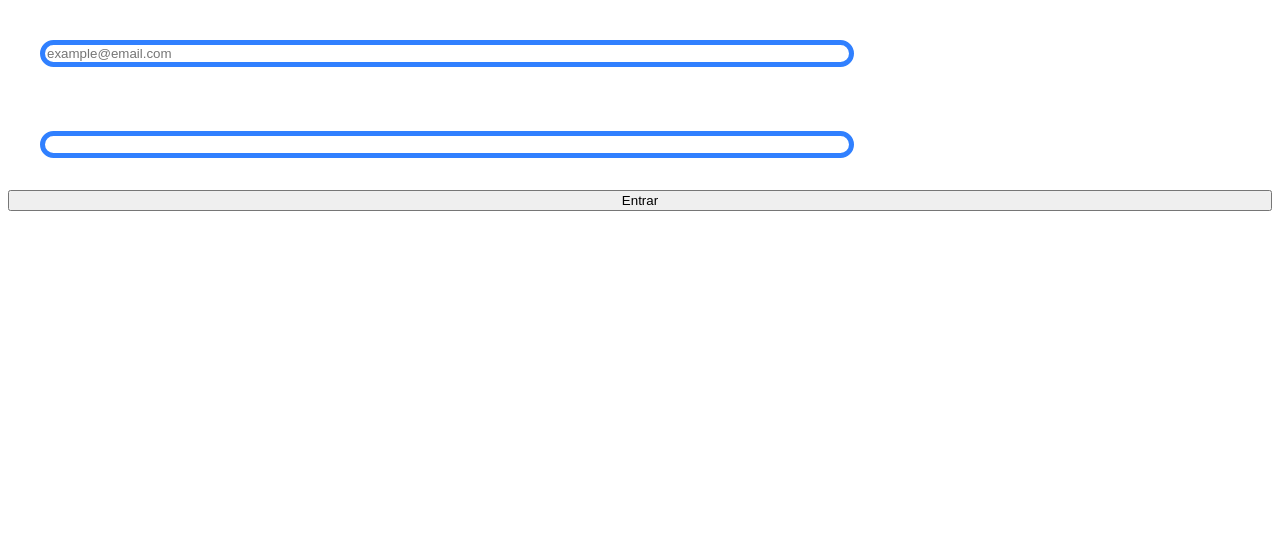
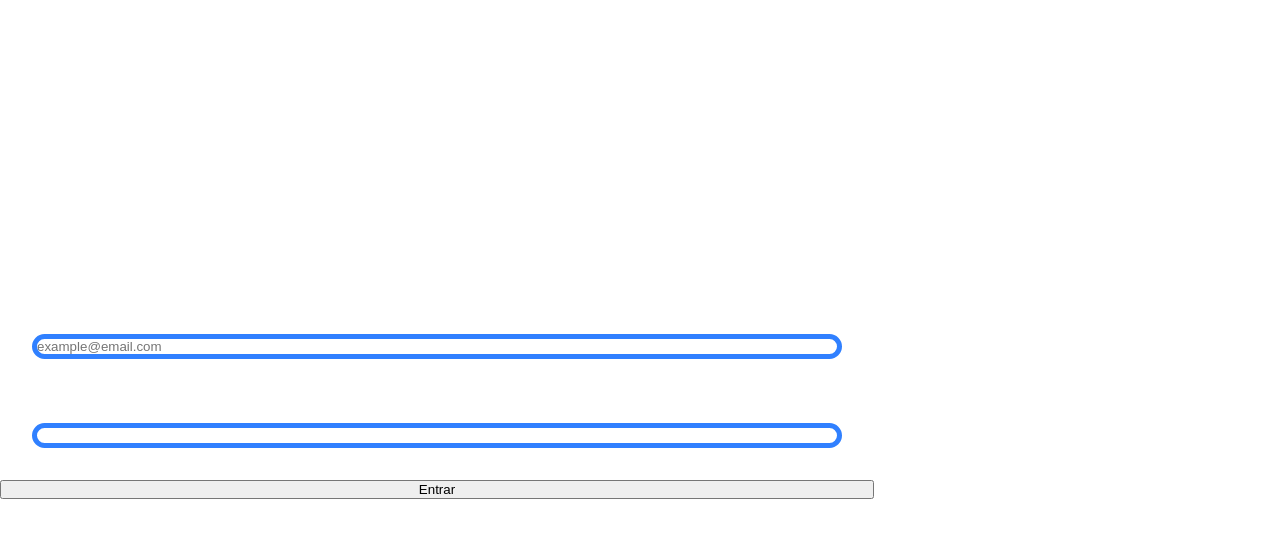
Before and after one commit to pamellapereto/pi-gastronomiabkp, a website with bundled scripts: page public/index.html in a window 1280 px wide. Built offline with nearby package versions, Linux system fonts and the light colour scheme.

Commit message:
estilização da tela de login

```diff
--- a/src/view/app.js
+++ b/public/app.js
@@ -1,5 +1,5 @@
 import renderLoginPage from
-"./pages/login.js";
+"../src/view/pages/login.js";
 
 const app = document.querySelector('#root');
 app.replaceChildren(renderLoginPage());
--- a/src/view/index.html
+++ b/public/index.html
@@ -3,8 +3,8 @@
   <head>
     <meta charset="UTF-8" />
     <meta name="viewport" content="width=device-width, initial-scale=1.0" />
-    <link rel="stylesheet" href="../../public/css/login.css" type = "text/css">
-    <link rel="stylesheet" href="../../public/css/login.css" type = "text/css">
+    <link rel="stylesheet" href="./css/global.css" type = "text/css">
+    <link rel="stylesheet" href="./css/login.css" type = "text/css">
     <title>Senac Gastronomia</title>
   </head>
   <body>
--- a/server.js
+++ b/server.js
@@ -11,7 +11,7 @@
 const PORT = process.env.PORT;
 
 app.use(express.json());
-app.use(express.static("public"));
+app.use(express.static("./public"));
 
 app.use('/autenticacao',
     authRoutes);
```
